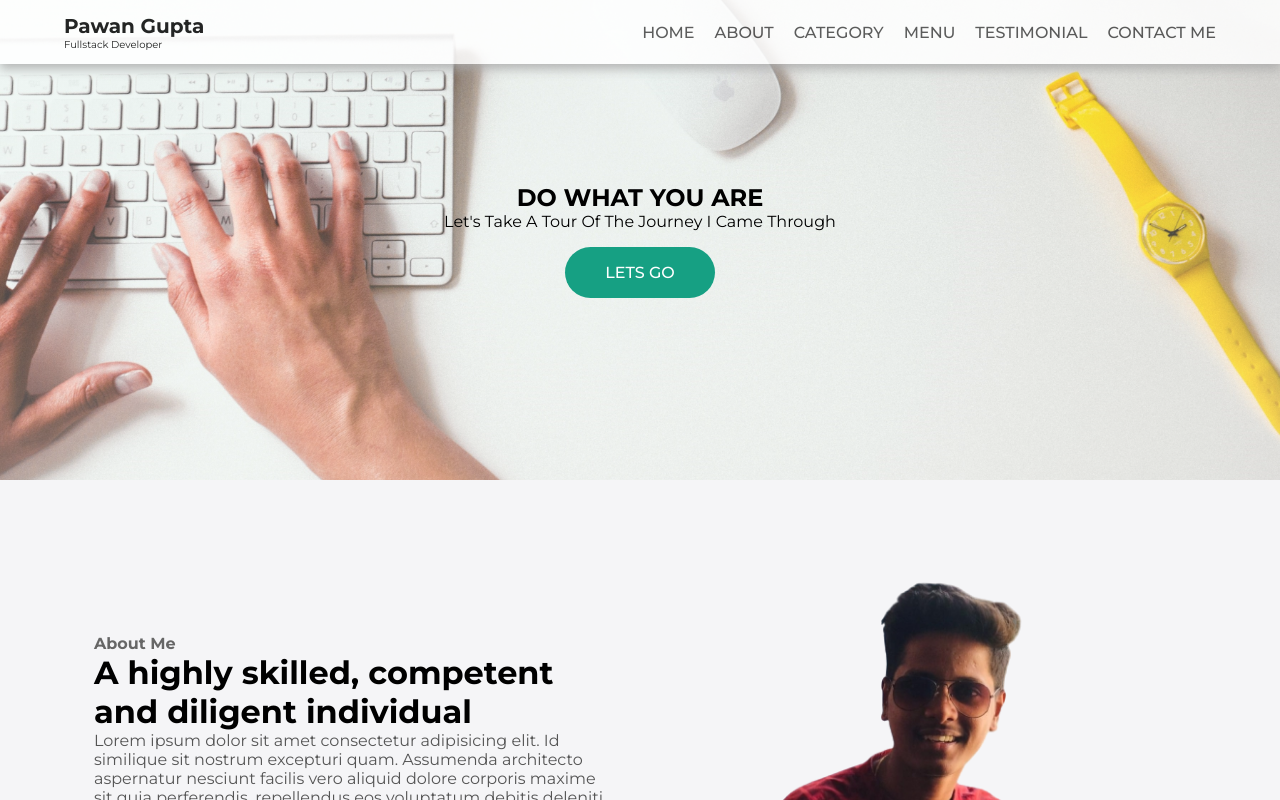
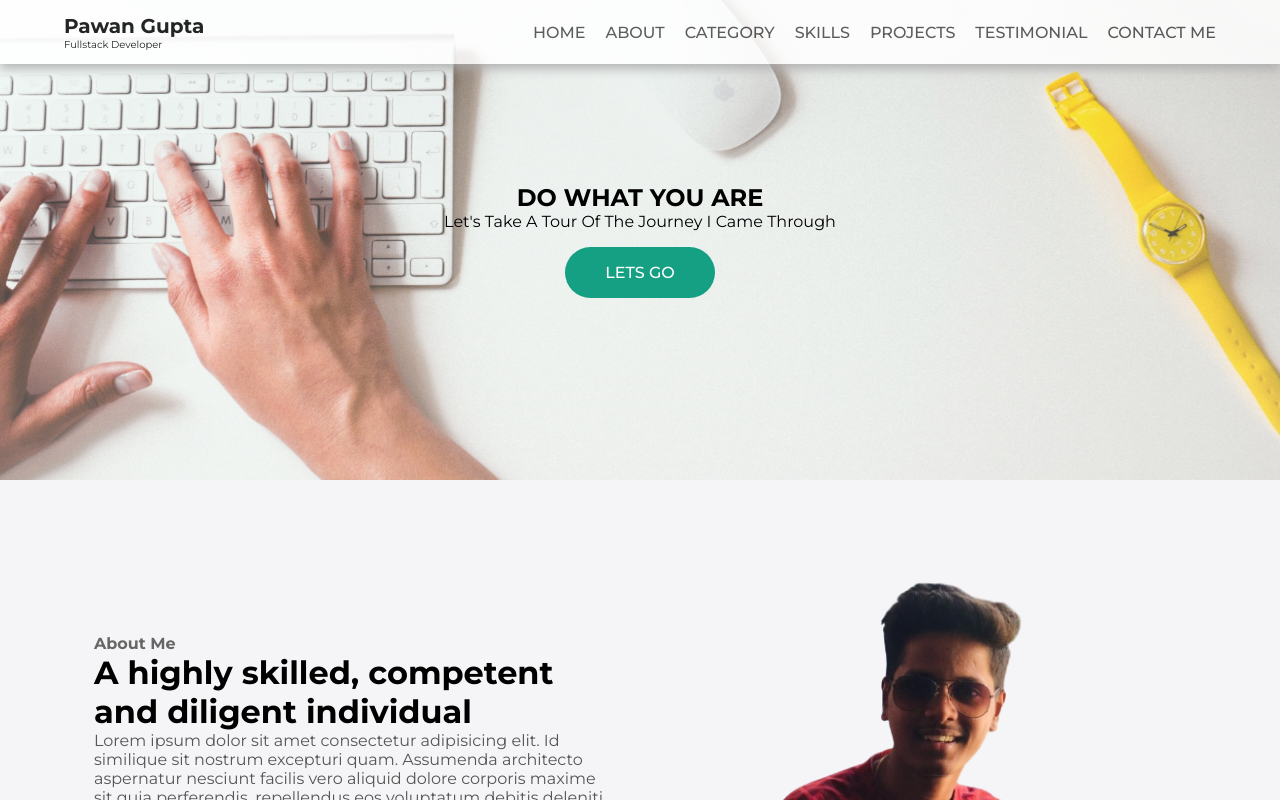
Before and after one commit to pawangupta5050/Azure-Portfolio, a plain HTML site: page index.html in a window 1280 px wide. Shown: the top 800 px of the page. Drawn offline with nearby package versions, Linux system fonts and the light colour scheme.

Commit message:
Done some changes

```diff
--- a/index.html
+++ b/index.html
@@ -42,7 +42,8 @@
                     <li class="nav-item"><a href="#showcase">home</a></li>
                     <li class="nav-item"><a href="#about">about</a></li>
                     <li class="nav-item"><a href="#category">category</a></li>
-                    <li class="nav-item"><a href="#projects">menu</a></li>
+                    <li class="nav-item"><a href="#skills">Skills</a></li>
+                    <li class="nav-item"><a href="#projects">projects</a></li>
                     <li class="nav-item"><a href="#testimonial">testimonial</a></li>
                     <li class="nav-item"><a href="#contact">contact Me</a></li>
                 </ul>
@@ -57,7 +58,7 @@
         <div class="showcase-content container">
             <h1 class="lg-heading">Do What You Are</h1>
             <p>Let's take a tour of the Journey I came through</p>
-            <a href="#menu" class="btn btn-primary">Lets Go</a>
+            <a href="#about" class="btn btn-primary">Lets Go</a>
         </div>
     </section>
 
@@ -114,7 +115,7 @@
         </div>
     </section>
 
-    <section class="menu" id="menu">
+    <section class="menu" id="skills">
         <h2 class="tech-menu-heading">Skills</h2>
         <div class="tech-menu-container container">
             <div class="tech-menu-item">
```
